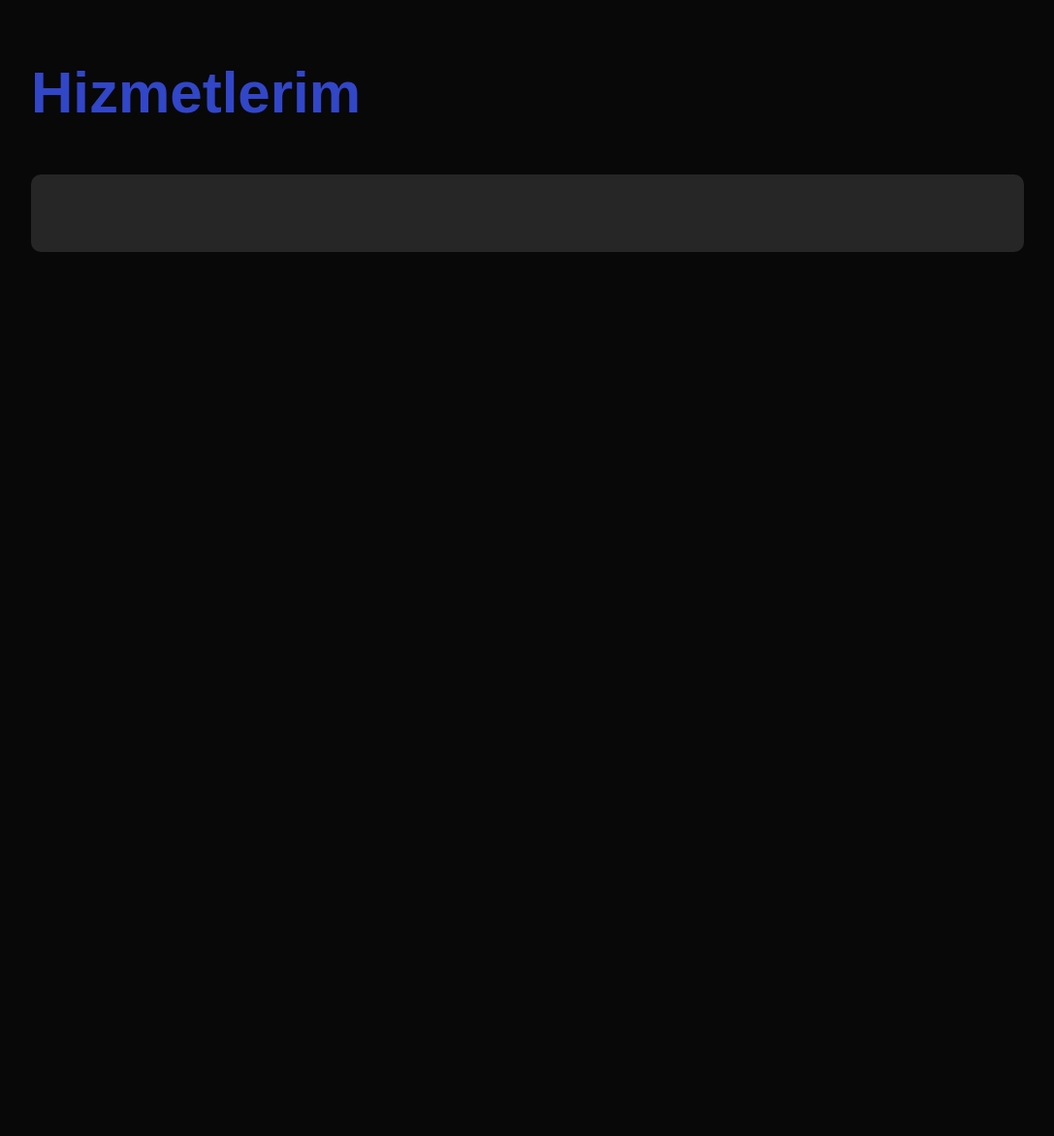
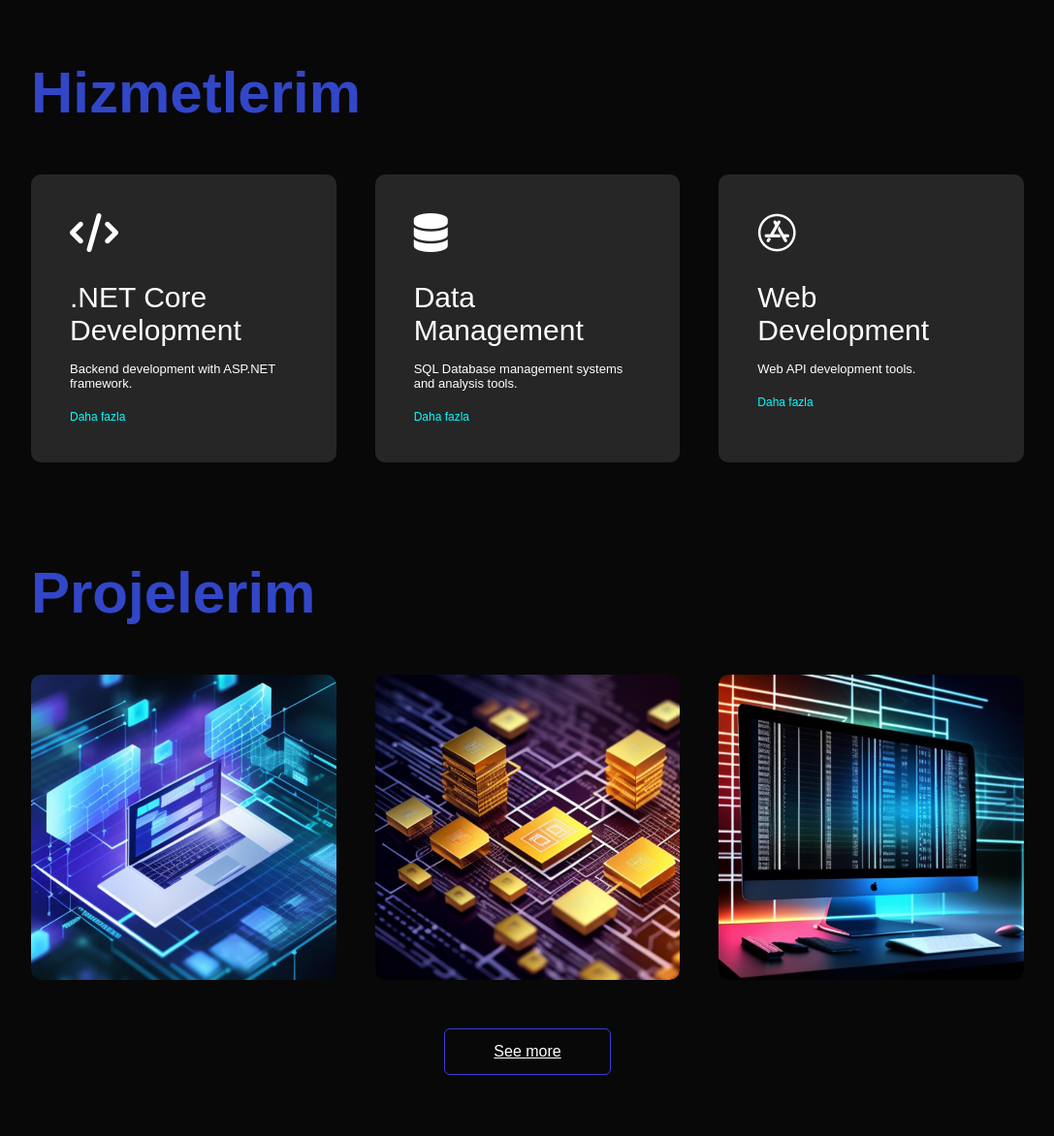
Before and after one commit to demirtasenes4/Personal-Portfolio, a plain HTML site: page indextr.html in a window 1280 px wide. Shown: the part 1427-2599 px from the top of the page at 97% size, without its empty margins (96-1183 px from the left). Before the commit the page ends 1727 px from the top, so only its background shows below. Drawn offline with Linux system fonts and the light colour scheme.

Commit message:
Turkish page has been updated.

```diff
--- a/indextr.html
+++ b/indextr.html
@@ -87,9 +87,55 @@
             <h1 class="sub-title">Hizmetlerim</h1>
             <div class="services-list">
                 <div>
-
+                    <i class="fa-solid fa-code"></i>
+                    <h2>.NET Core Development</h2>
+                    <p>Backend development with ASP.NET framework.</p>
+                    <a href="#">Daha fazla</a>
+                </div>
+                <div>
+                    <i class="fa-solid fa-database"></i>
+                    <h2>Data Management</h2>
+                    <p>SQL Database management systems and analysis tools.</p>
+                    <a href="#">Daha fazla</a>
+                </div>
+                <div>
+                    <i class="fa-brands fa-app-store"></i>
+                    <h2>Web Development</h2>
+                    <p>Web API development tools.</p>
+                    <a href="#">Daha fazla</a>
                 </div>
             </div>
+        </div>
+    </div>
+
+    <!-- -----------portfolio------------- -->
+    <div id="portfolio">
+        <div class="container">
+            <h1 class="sub-title">Projelerim</h1>
+            <div class="work-list">
+                <div class="work">
+                    <img src="images/backend.jpeg">
+                    <div class="layer">
+                        <h3>Online Book Store App</h3>
+                        <p>The app where users shop via online marketting platform.</p>
+                    </div>
+                </div>
+                <div class="work">
+                    <img src="images/database.jpeg">
+                    <div class="layer">
+                        <h3>School Database Project</h3>
+                        <p>A database scheme that allows teacher to keep the attendance sheet on the table.</p>
+                    </div>
+                </div>
+                <div class="work">
+                    <img src="images/webapi.jpeg">
+                    <div class="layer">
+                        <h3>Online CV-Editor</h3>
+                        <p>An online CV-Editting tool that can be used as a template to create CV and download it as PDF.</p>
+                    </div>
+                </div>
+            </div>
+            <a href="#" class="btn">See more</a>
         </div>
     </div>
 
--- a/style.css
+++ b/style.css
@@ -406,6 +406,7 @@ nav ul li a:hover:hover::after {
 	font-size: 12px;
 	margin-top: 20px;
 	display: inline-block;
+	color: aqua;
 }
 
 .services-list div:hover{
```
